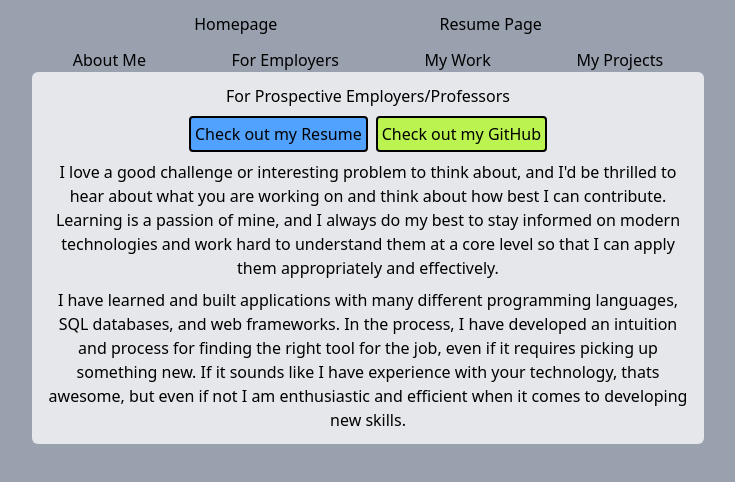
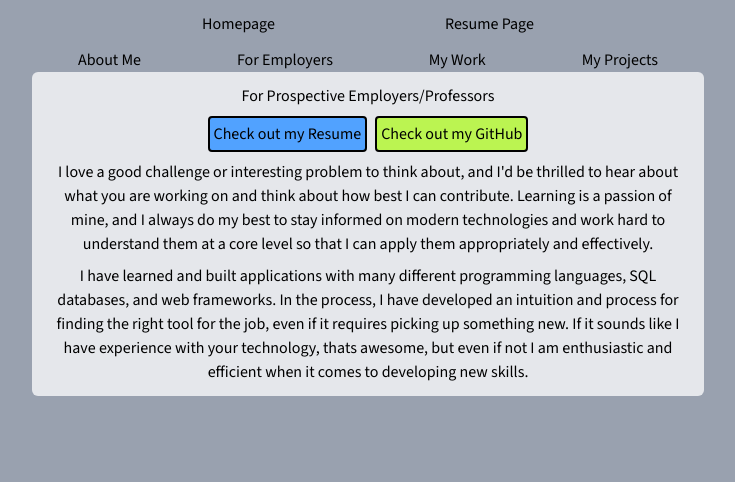
Before and after one commit to whohensee/personal-website, a SvelteKit app: page / in a window 1280 px wide. Shown: the top 482 px of the page, without its empty margins (272-1007 px from the left). Built offline with nearby package versions, Linux system fonts and the light colour scheme.

Commit message:
Add font

```diff
--- a/src/routes/+layout.svelte
+++ b/src/routes/+layout.svelte
@@ -24,5 +24,11 @@
 	:global(body) {
 		background-color: var(--color-gray-400);
 		min-width: 320px;
+		font-family: 'Source Sans 3';
+	}
+
+	@font-face {
+		font-family: 'Source Sans 3';
+		src: url('/SourceSans3-VariableFont_wght.ttf');
 	}
 </style>
```
Also changed, not shown: static/SourceSans3-VariableFont_wght.ttf (added).
